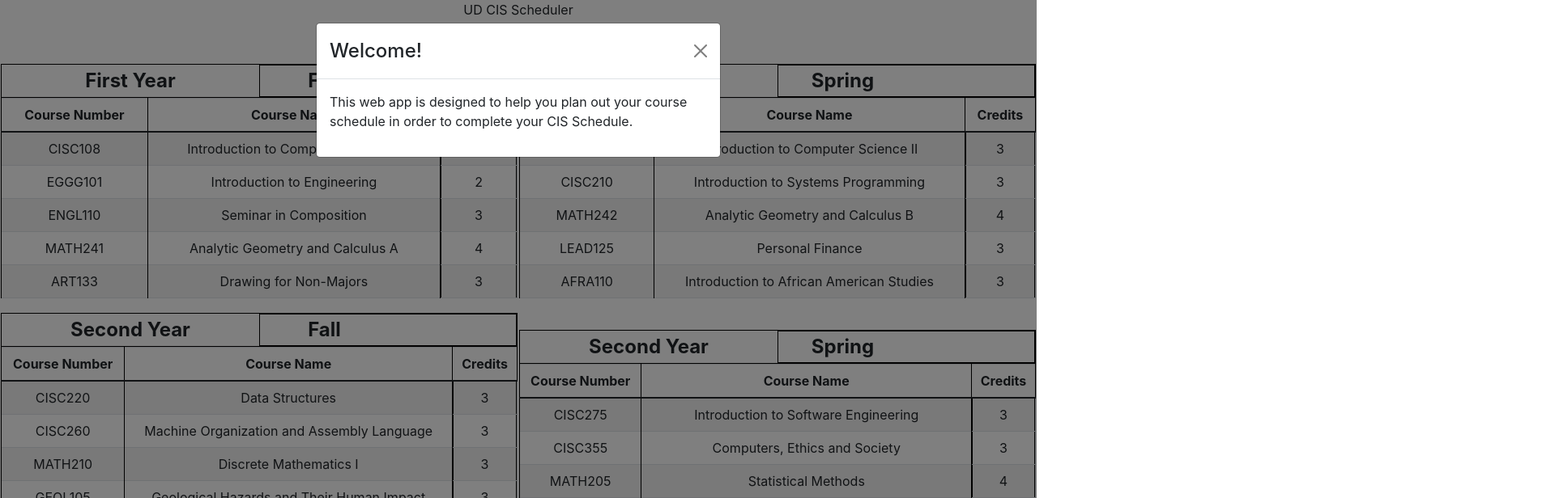
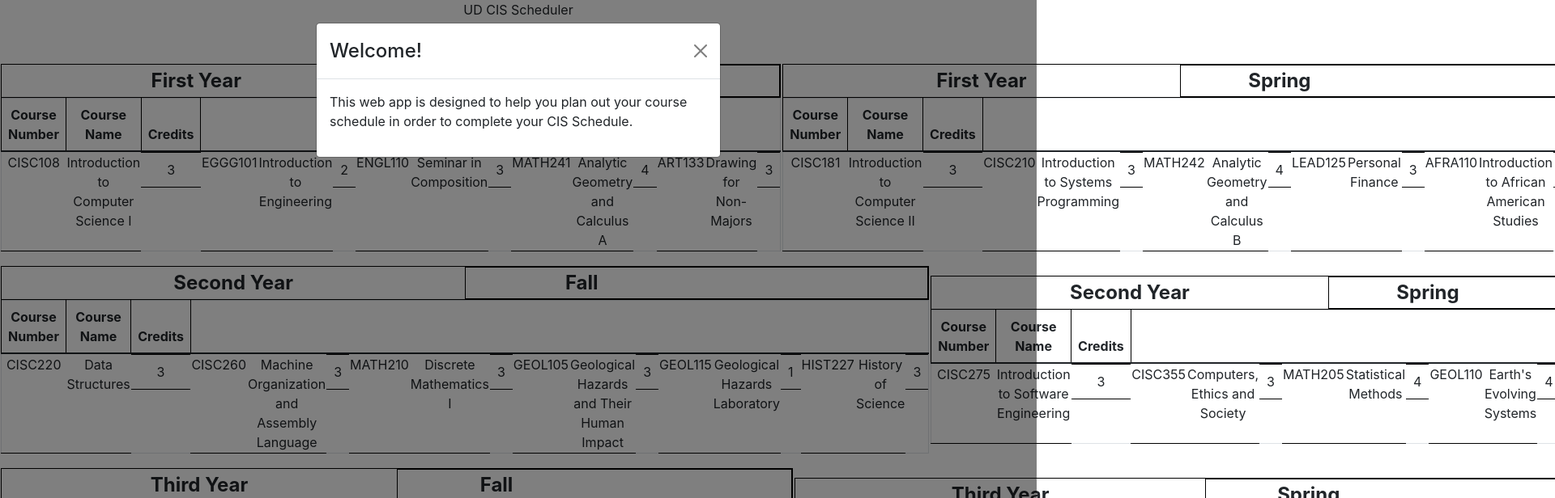
Before and after one commit to UD-CISC275-F21/ud-cis-scheduler-team-15, a React (Create React App) app: page / in a window 1280 px wide. Shown: the top 616 px of the page at 81% size, 1920 px wide, since content can reach past the window. Built offline with nearby package versions, Linux system fonts and the light colour scheme.

Commit message:
'key' prop tracked in SemesterTable instead

```diff
--- a/src/components/CourseViewer.tsx
+++ b/src/components/CourseViewer.tsx
@@ -2,9 +2,8 @@ import React, { useState } from "react";
 import { Semester } from "../interfaces/semester";
 import { ChangeData } from "./ChangeData";
 
-export function CourseViewer({key, index, sem_index, plan, setPlan}:
-    {key: number
-    index: number;
+export function CourseViewer({index, sem_index, plan, setPlan}:
+    {index: number;
     sem_index: number;
     plan: Semester[];
     setPlan: (plan: Semester[])=> void;
@@ -15,7 +14,28 @@ export function CourseViewer({key, index, sem_index, plan, setPlan}:
     const [changePromptVis, setChangePromptVis] = useState<boolean>(false);
 
     return (
-        <tr key={key}
+        <>
+            <td className="courseNum"
+                onMouseEnter={() => {
+                    setDotsStyle({display: "block"});
+                }}
+                onMouseLeave={() => {
+                    setDotsStyle({display: "none"});
+                }}>{
+                    plan[sem_index].courses[index].number
+                }
+            </td>
+            <td className="courseName"
+                onMouseEnter={() => {
+                    setDotsStyle({display: "block"});
+                }}
+                onMouseLeave={() => {
+                    setDotsStyle({display: "none"});
+                }}>{
+                    plan[sem_index].courses[index].name
+                }
+            </td>
+            <td className = "split"
                 // Citation: https://stackoverflow.com/questions/61126014/how-to-show-button-while-hover-over-box-using-react
                 onMouseEnter={() => {
                     setDotsStyle({display: "block"});
@@ -23,9 +43,6 @@ export function CourseViewer({key, index, sem_index, plan, setPlan}:
                 onMouseLeave={() => {
                     setDotsStyle({display: "none"});
                 }}>
-            <td className="courseNum">{plan[sem_index].courses[index].number}</td>
-            <td className="courseName">{plan[sem_index].courses[index].name}</td>
-            <td className = "split">
                 <div className = "credits">{plan[sem_index].courses[index].credits}</div>
                 <button className = "dotButton" style = {dotsStyle} onClick = {()=>setChangePromptVis(true)}>
                     <div className = "dot"></div>
@@ -34,6 +51,6 @@ export function CourseViewer({key, index, sem_index, plan, setPlan}:
                 </button>
             </td>
             <ChangeData index={index} sem_index={sem_index} plan={plan} setPlan={setPlan} visible={changePromptVis} setVisible={setChangePromptVis}></ChangeData>
-        </tr>
+        </>
     );
 }
```
Lines whose indentation alone changed are shown as unchanged.
